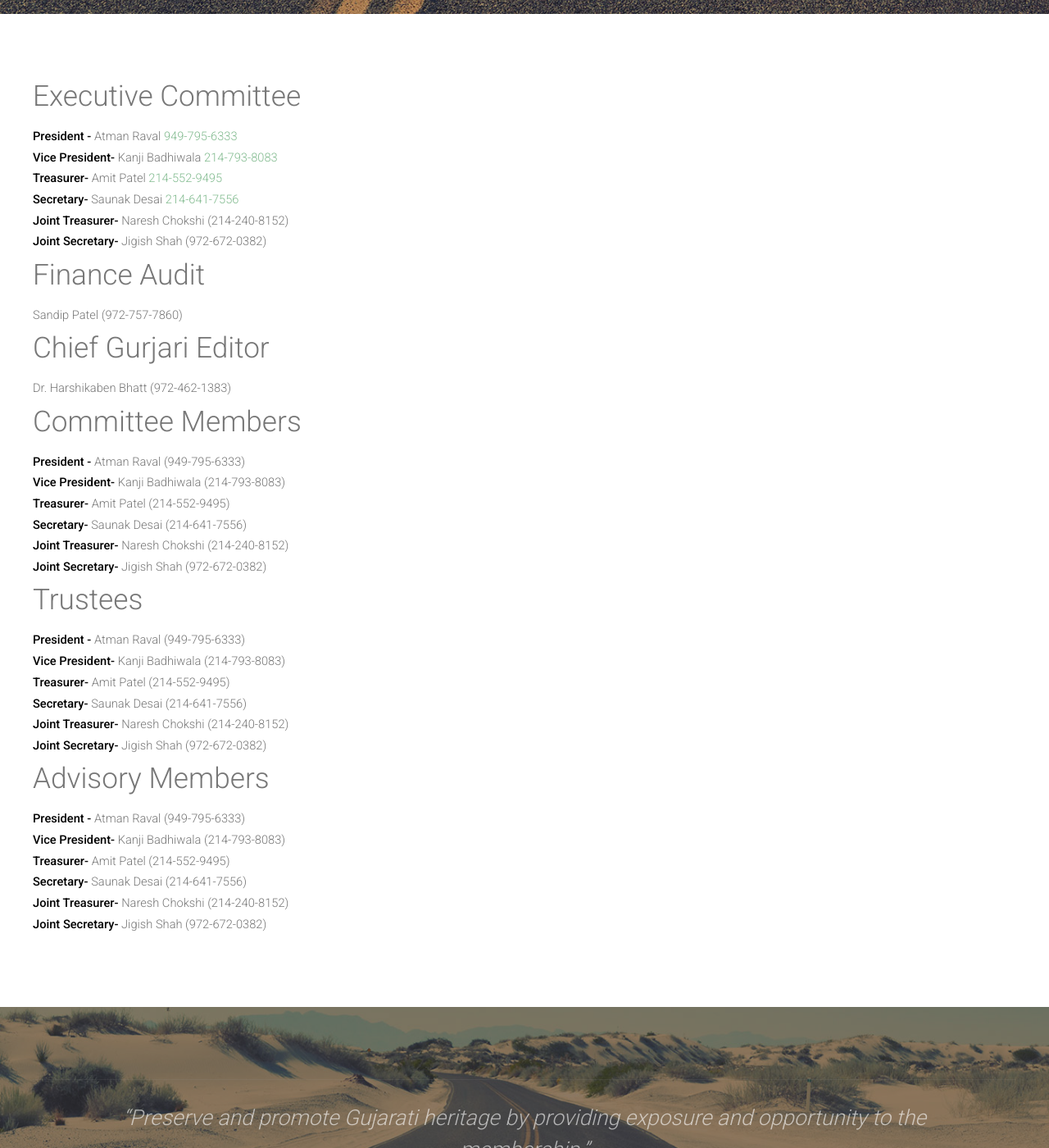
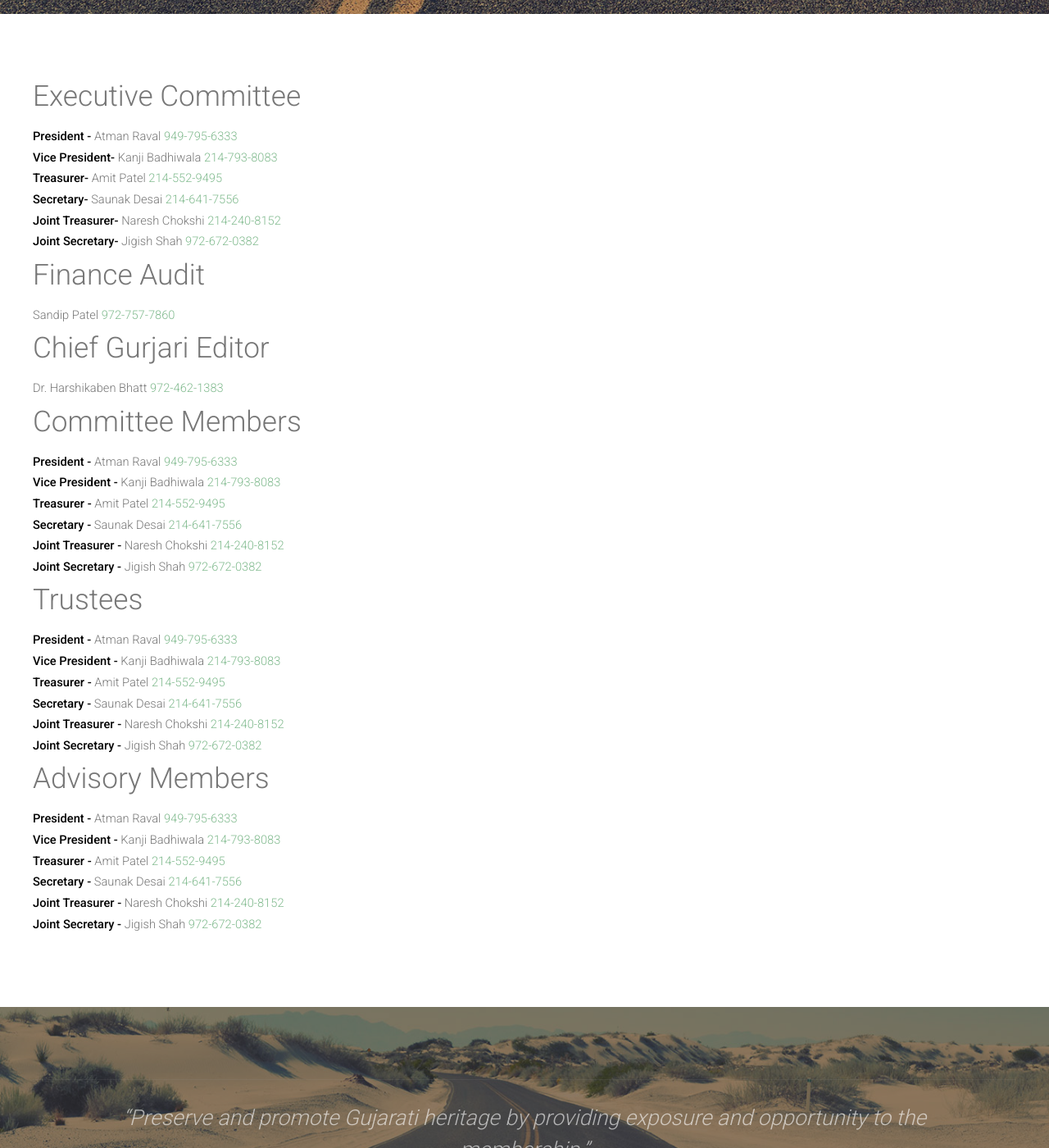
Before and after one commit to rammygit/linearblog, a Jekyll site: the page built from blog/index.html, in a window 1280 px wide and 1400 px high, scrolled down 361 px. Shown: the whole window at 82% size. Built offline with Jekyll 4.4.1, drawn with Linux system fonts in a browser that asks for light colours; nearby versions of some CDN libraries; some of the changed lines change nothing that is shown.

Commit message:
updated tel

```diff
--- a/blog/index.html
+++ b/blog/index.html
@@ -19,9 +19,9 @@ layout: default
 				<br>
 				<strong>Secretary- </strong> Saunak Desai <a href="tel:+1-214-641-7556">214-641-7556</a>
 				<br>
-				<strong>Joint Treasurer- </strong> Naresh Chokshi (214-240-8152)
+				<strong>Joint Treasurer- </strong> Naresh Chokshi <a href="tel:+1-214-240-8152">214-240-8152</a>
 				<br>
-				<strong>Joint Secretary- </strong> Jigish Shah (972-672-0382)
+				<strong>Joint Secretary- </strong> Jigish Shah <a href="tel:+1-972-672-0382">972-672-0382</a>
 				</p>
 
 				<header>
@@ -29,7 +29,7 @@ layout: default
 				</header>
 				<p>
 
-				Sandip Patel (972-757-7860)
+				Sandip Patel <a href="tel:+1-972-757-7860">972-757-7860</a>
 
 
 				<header>
@@ -37,7 +37,7 @@ layout: default
 				</header>
 				<p>
 
-				Dr. Harshikaben Bhatt  (972-462-1383)
+				Dr. Harshikaben Bhatt  <a href="tel:+1-972-462-1383">972-462-1383</a>
 
 
 				</p>
@@ -47,17 +47,17 @@ layout: default
 				</header>
 				<p>
 
-				<strong>President - </strong> Atman Raval (949-795-6333)
+				<strong>President - </strong> Atman Raval <a href="tel:+1-949-795-6333">949-795-6333</a>
 				<br>
-				<strong>Vice President- </strong> Kanji Badhiwala (214-793-8083)
+				<strong>Vice President - </strong> Kanji Badhiwala <a href="tel:+1-214-793-8083">214-793-8083</a>
 				<br>
-				<strong>Treasurer- </strong> Amit Patel (214-552-9495)
+				<strong>Treasurer - </strong> Amit Patel <a href="tel:+1-214-552-9495">214-552-9495</a>
 				<br>
-				<strong>Secretary- </strong> Saunak Desai (214-641-7556)
+				<strong>Secretary - </strong> Saunak Desai <a href="tel:+1-214-641-7556">214-641-7556</a>
 				<br>
-				<strong>Joint Treasurer- </strong> Naresh Chokshi (214-240-8152)
+				<strong>Joint Treasurer - </strong> Naresh Chokshi <a href="tel:+1-214-240-8152">214-240-8152</a>
 				<br>
-				<strong>Joint Secretary- </strong> Jigish Shah (972-672-0382)
+				<strong>Joint Secretary - </strong> Jigish Shah <a href="tel:+1-972-672-0382">972-672-0382</a>
 				</p>
 
 				<header>
@@ -65,17 +65,17 @@ layout: default
 				</header>
 				<p>
 
-				<strong>President - </strong> Atman Raval (949-795-6333)
+				<strong>President - </strong> Atman Raval <a href="tel:+1-949-795-6333">949-795-6333</a>
 				<br>
-				<strong>Vice President- </strong> Kanji Badhiwala (214-793-8083)
+				<strong>Vice President - </strong> Kanji Badhiwala <a href="tel:+1-214-793-8083">214-793-8083</a>
 				<br>
-				<strong>Treasurer- </strong> Amit Patel (214-552-9495)
+				<strong>Treasurer - </strong> Amit Patel <a href="tel:+1-214-552-9495">214-552-9495</a>
 				<br>
-				<strong>Secretary- </strong> Saunak Desai (214-641-7556)
+				<strong>Secretary - </strong> Saunak Desai <a href="tel:+1-214-641-7556">214-641-7556</a>
 				<br>
-				<strong>Joint Treasurer- </strong> Naresh Chokshi (214-240-8152)
+				<strong>Joint Treasurer - </strong> Naresh Chokshi <a href="tel:+1-214-240-8152">214-240-8152</a>
 				<br>
-				<strong>Joint Secretary- </strong> Jigish Shah (972-672-0382)
+				<strong>Joint Secretary - </strong> Jigish Shah <a href="tel:+1-972-672-0382">972-672-0382</a>
 				</p>
 
 				<header>
@@ -83,17 +83,17 @@ layout: default
 				</header>
 				<p>
 
-				<strong>President - </strong> Atman Raval (949-795-6333)
+				<strong>President - </strong> Atman Raval <a href="tel:+1-949-795-6333">949-795-6333</a>
 				<br>
-				<strong>Vice President- </strong> Kanji Badhiwala (214-793-8083)
+				<strong>Vice President - </strong> Kanji Badhiwala <a href="tel:+1-214-793-8083">214-793-8083</a>
 				<br>
-				<strong>Treasurer- </strong> Amit Patel (214-552-9495)
+				<strong>Treasurer - </strong> Amit Patel <a href="tel:+1-214-552-9495">214-552-9495</a>
 				<br>
-				<strong>Secretary- </strong> Saunak Desai (214-641-7556)
+				<strong>Secretary - </strong> Saunak Desai <a href="tel:+1-214-641-7556">214-641-7556</a>
 				<br>
-				<strong>Joint Treasurer- </strong> Naresh Chokshi (214-240-8152)
+				<strong>Joint Treasurer - </strong> Naresh Chokshi <a href="tel:+1-214-240-8152">214-240-8152</a>
 				<br>
-				<strong>Joint Secretary- </strong> Jigish Shah (972-672-0382)
+				<strong>Joint Secretary - </strong> Jigish Shah <a href="tel:+1-972-672-0382">972-672-0382</a>
 				</p>
 
 			</section>
```
